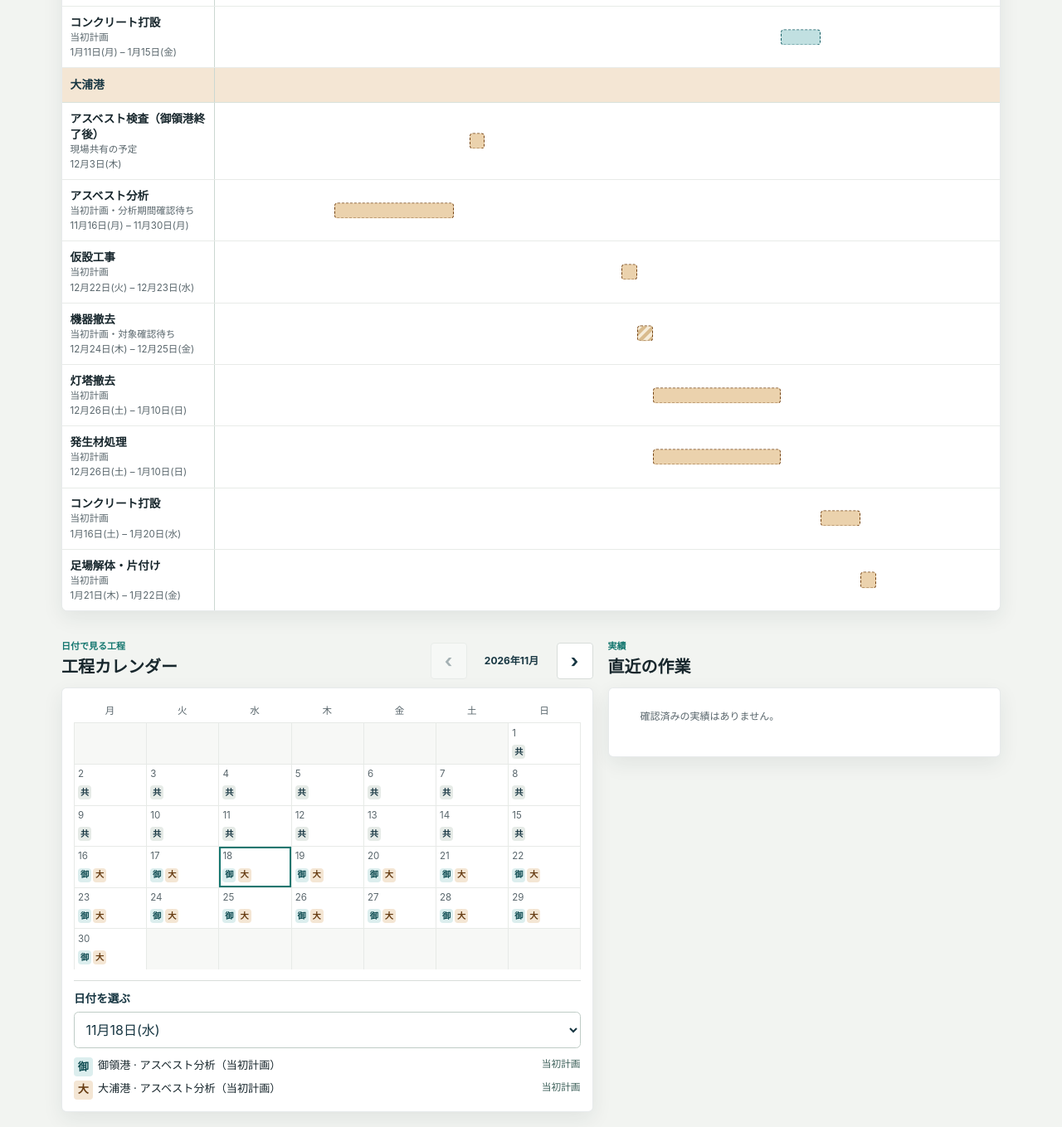
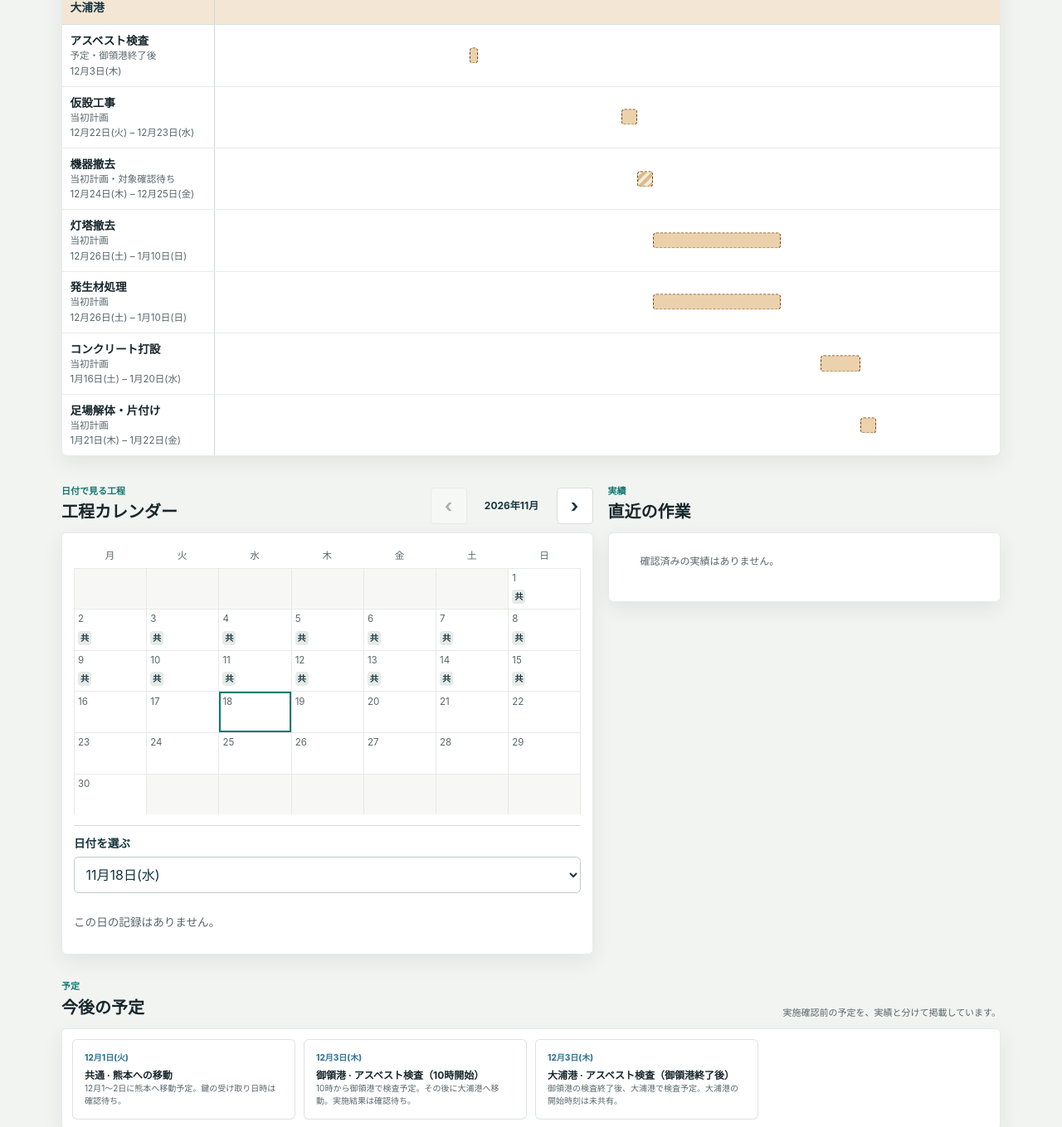
Before and after one commit to greenbibles/goryo-oura-progress-dashboard, a plain HTML site: page docs/index.html in a window 1280 px wide. Shown: the part 1921-3280 px from the top of the page at 83% size. Drawn offline with Linux system fonts and the light colour scheme.

```diff
--- a/docs/data.js
+++ b/docs/data.js
@@ -8,7 +8,7 @@ window.PROGRESS_DATA = {
     "recordStart": null,
     "asOf": "2026-11-18",
     "lastActivity": null,
-    "updatedAt": "2026-11-18T03:03:13Z",
+    "updatedAt": "2026-11-18T04:02:35Z",
     "status": "契約締結済み",
     "currentPhase": "12月3日にアスベスト検査予定",
     "currentMilestone": "12月3日（木）10時 御領港から",
@@ -109,11 +109,11 @@ window.PROGRESS_DATA = {
     {
       "id": "goryo-asbestos-inspection",
       "siteId": "goryo",
-      "name": "アスベスト検査（10時開始）",
+      "name": "アスベスト検査",
       "start": "2026-12-03",
       "end": "2026-12-03",
       "status": "planned",
-      "label": "現場共有の予定",
+      "label": "予定・10時開始",
       "summary": "10時から御領港で検査予定。その後に大浦港へ移動。実施結果は確認待ち。",
       "segments": [
         {
@@ -121,22 +121,6 @@ window.PROGRESS_DATA = {
           "end": "2026-12-03"
         }
       ]
-    },
-    {
-      "id": "goryo-analysis",
-      "siteId": "goryo",
-      "name": "アスベスト分析",
-      "start": "2026-11-16",
-      "end": "2026-11-30",
-      "segments": [
-        {
-          "start": "2026-11-16",
-          "end": "2026-11-30"
-        }
-      ],
-      "status": "planned",
-      "label": "当初計画・分析期間確認待ち",
-      "summary": "11月13日版の当初計画。現場から12月3日の検査予定が共有されました。分析期間・結果は確認待ち。"
     },
     {
       "id": "goryo-scaffold",
@@ -237,11 +221,11 @@ window.PROGRESS_DATA = {
     {
       "id": "oura-asbestos-inspection",
       "siteId": "oura",
-      "name": "アスベスト検査（御領港終了後）",
+      "name": "アスベスト検査",
       "start": "2026-12-03",
       "end": "2026-12-03",
       "status": "planned",
-      "label": "現場共有の予定",
+      "label": "予定・御領港終了後",
       "summary": "御領港の検査終了後、大浦港で検査予定。大浦港の開始時刻は未共有。",
       "segments": [
         {
@@ -249,22 +233,6 @@ window.PROGRESS_DATA = {
           "end": "2026-12-03"
         }
       ]
-    },
-    {
-      "id": "oura-analysis",
-      "siteId": "oura",
-      "name": "アスベスト分析",
-      "start": "2026-11-16",
-      "end": "2026-11-30",
-      "segments": [
-        {
-          "start": "2026-11-16",
-          "end": "2026-11-30"
-        }
-      ],
-      "status": "planned",
-      "label": "当初計画・分析期間確認待ち",
-      "summary": "11月13日版の当初計画。現場から12月3日の検査予定が共有されました。分析期間・結果は確認待ち。"
     },
     {
       "id": "oura-scaffold",
@@ -404,14 +372,6 @@ window.PROGRESS_DATA = {
       "labelStatus": "当初計画"
     },
     {
-      "start": "2026-11-16",
-      "end": "2026-11-30",
-      "siteId": "goryo",
-      "label": "アスベスト分析（当初計画）",
-      "status": "planned",
-      "labelStatus": "当初計画"
-    },
-    {
       "start": "2026-12-01",
       "end": "2026-12-02",
       "siteId": "goryo",
@@ -456,14 +416,6 @@ window.PROGRESS_DATA = {
       "end": "2027-01-15",
       "siteId": "goryo",
       "label": "コンクリート打設",
-      "status": "planned",
-      "labelStatus": "当初計画"
-    },
-    {
-      "start": "2026-11-16",
-      "end": "2026-11-30",
-      "siteId": "oura",
-      "label": "アスベスト分析（当初計画）",
       "status": "planned",
       "labelStatus": "当初計画"
     },
@@ -603,7 +555,10 @@ window.PROGRESS_DATA = {
       "アスベスト検査（10時開始）": "Asbestos inspection (10:00 start)",
       "10時から御領港で検査予定。その後に大浦港へ移動。実施結果は確認待ち。": "Inspection is planned from 10:00 at Goryo, followed by travel to Oura. Results are awaiting confirmation.",
       "アスベスト検査（御領港終了後）": "Asbestos inspection (after Goryo)",
-      "御領港の検査終了後、大浦港で検査予定。大浦港の開始時刻は未共有。": "The Oura inspection is planned after Goryo. Oura's start time has not been shared."
+      "御領港の検査終了後、大浦港で検査予定。大浦港の開始時刻は未共有。": "The Oura inspection is planned after Goryo. Oura's start time has not been shared.",
+      "アスベスト検査": "Asbestos inspection",
+      "予定・10時開始": "Planned · 10:00 start",
+      "予定・御領港終了後": "Planned · after Goryo"
     }
   }
 };
--- a/docs/index.html
+++ b/docs/index.html
@@ -6,7 +6,7 @@
   <meta name="robots" content="noindex,nofollow">
   <link rel="icon" href="data:,">
   <title>工事進捗ダッシュボード</title>
-  <link rel="stylesheet" href="style.css?v=20261118-3086bb4c5e">
+  <link rel="stylesheet" href="style.css?v=20261118-552eefb73b">
 </head>
 <body>
   <a class="skip-link" href="#main-content" data-i18n="skipToContent">本文へ移動</a>
@@ -159,7 +159,7 @@
   </dialog>
 
   <footer><span data-i18n="dashboardName">Construction Progress Dashboard</span><span data-i18n="publicOnly">Showing publication-approved information only</span><span><span data-i18n="lastUpdated">Last updated:</span> <time id="updated-at"></time></span></footer>
-  <script src="data.js?v=20261118-3086bb4c5e"></script>
-  <script src="app.js?v=20261118-3086bb4c5e"></script>
+  <script src="data.js?v=20261118-552eefb73b"></script>
+  <script src="app.js?v=20261118-552eefb73b"></script>
 </body>
 </html>
--- a/docs/style.css
+++ b/docs/style.css
@@ -379,7 +379,7 @@ footer { display: flex; justify-content: space-between; gap: 18px; max-width: 11
 .gantt-group.goryo { background:var(--goryo-pale); }
 .gantt-group.oura { background:var(--oura-pale); }
 .gantt-track { background-size:25% 100%; }
-.gantt-bar { top:50%; transform:translateY(-50%); height:1.2rem; min-width:0; border-radius:.25rem; }
+.gantt-bar { top:50%; transform:translateY(-50%); height:1.2rem; min-width:0; padding:0; border-radius:.25rem; }
 .gantt-bar.planned.goryo { background:#c1e0e1; border-color:var(--goryo); }
 .gantt-bar.planned.oura { background:#ebd2ad; border-color:var(--oura); }
 .gantt-bar.planned.common { background:#dce7df; border-color:#446653; }
```
